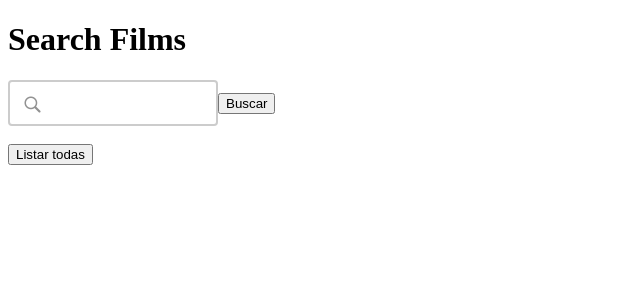
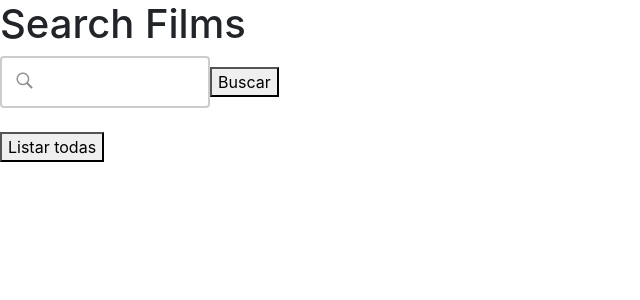
Before and after one commit to minicatsCB/PracticaBuscadorPeliculas, an Angular app in the folder myFilmSearch/: page / in a window 1280 px wide. Shown: the top 300 px of the page, without its empty margins (0-640 px from the left). Built offline with nearby package versions, Linux system fonts and the light colour scheme.

Commit message:
Import bootstrap dependency

```diff
--- a/myFilmSearch/src/styles.css
+++ b/myFilmSearch/src/styles.css
@@ -1 +1,2 @@
 /* You can add global styles to this file, and also import other style files */
+@import '../node_modules/bootstrap/dist/css/bootstrap.min.css';
```
